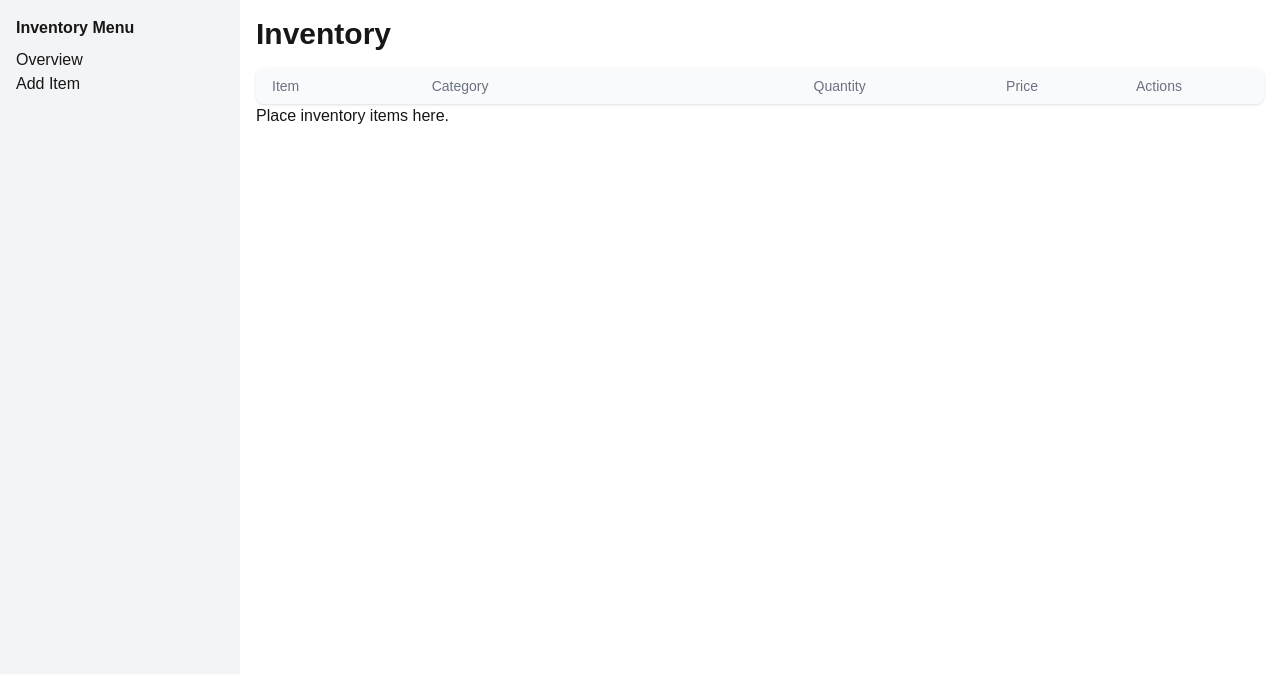
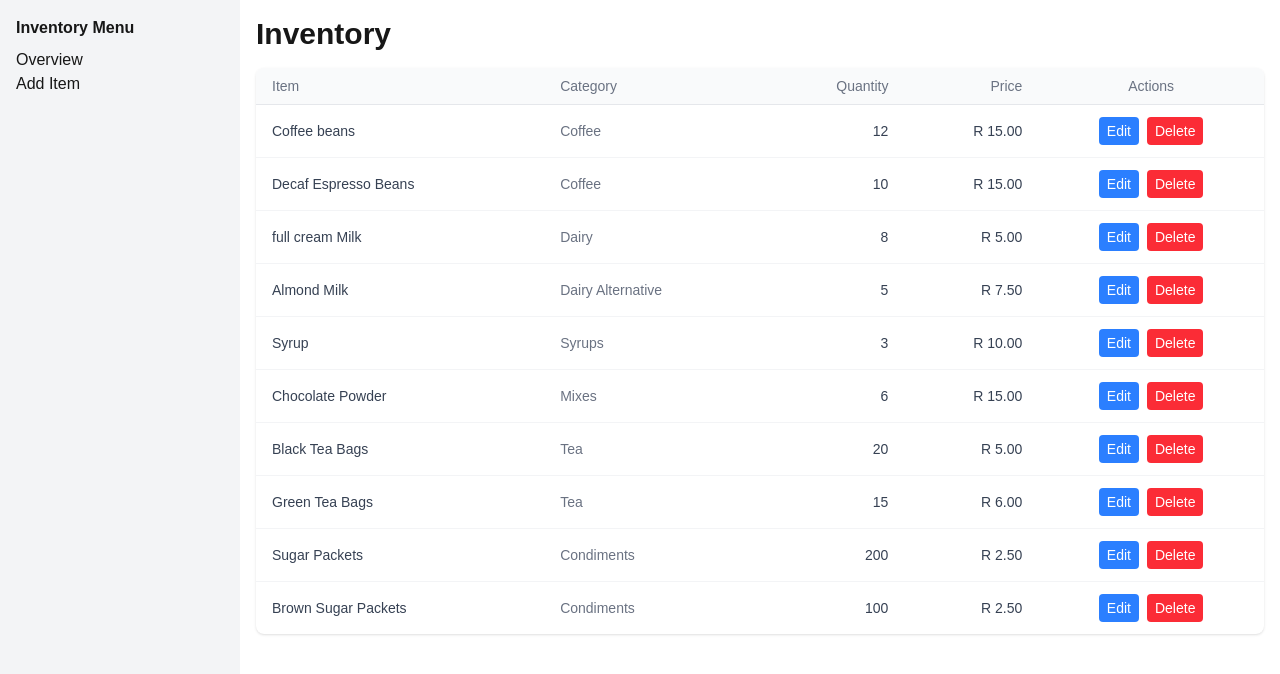
Before and after one commit to COS301-SE-2025/Coffee-Shop-Manager, a Next.js app in the folder koffieblik-login/: page /inventory in a window 1280 px wide. Shown: the top 674 px of the page. Built offline with nearby package versions, Linux system fonts and the light colour scheme.

Commit message:
Populated inventory table with data

```diff
--- a/koffieblik-login/src/app/inventory/page.tsx
+++ b/koffieblik-login/src/app/inventory/page.tsx
@@ -50,15 +50,42 @@ export default function InventoryPage() {
 
             <tr>
               <th className="px-4 py-2 text-left text-sm font-medium text-gray-500 ">Item</th>
+
               <th className="px-4 py-2 text-left text-sm font-medium text-gray-500 ">Category</th>
+
               <th className="px-4 py-2 text-right text-sm font-medium text-gray-500 ">Quantity</th>
+
               <th className="px-4 py-2 text-right text-sm font-medium text-gray-500 ">Price</th>
+
               <th className="px-4 py-2 text-center text-sm font-medium text-gray-500 ">Actions</th>
             </tr>
+      </thead>
+
+
+        <tbody className="divide-y divide-gray-100">
+            {inventoryData.map(item => (
+              <tr key={item.id} className="hover:bg-gray-50">
+                <td className="px-4 py-3 whitespace-nowrap text-sm text-gray-700">{item.name}</td>
+                <td className="px-4 py-3 whitespace-nowrap text-sm text-gray-500">{item.category}</td>
+                <td className="px-4 py-3 whitespace-nowrap text-sm text-gray-700 text-right">{item.quantity}</td>
+                <td className="px-4 py-3 whitespace-nowrap text-sm text-gray-700 text-right">
+                  R {item.price.toFixed(2)}
+                </td>
+                <td className="px-4 py-3 whitespace-nowrap text-center text-sm">
+                  <button className="px-2 py-1 text-sm bg-blue-500 hover:bg-blue-600 text-white rounded mr-2">
+                    Edit
+                  </button>
+                  <button className="px-2 py-1 text-sm bg-red-500 hover:bg-red-600 text-white rounded">
+                    Delete
+                  </button>
+                </td>
+              </tr>
+            ))}
+          </tbody>
 
 
 
-          </thead>
+
 
          </table>
 
@@ -69,7 +96,7 @@ export default function InventoryPage() {
 
 
       }
-      <p>Place inventory items here.</p>
+
     </main>
   )
 }
```
